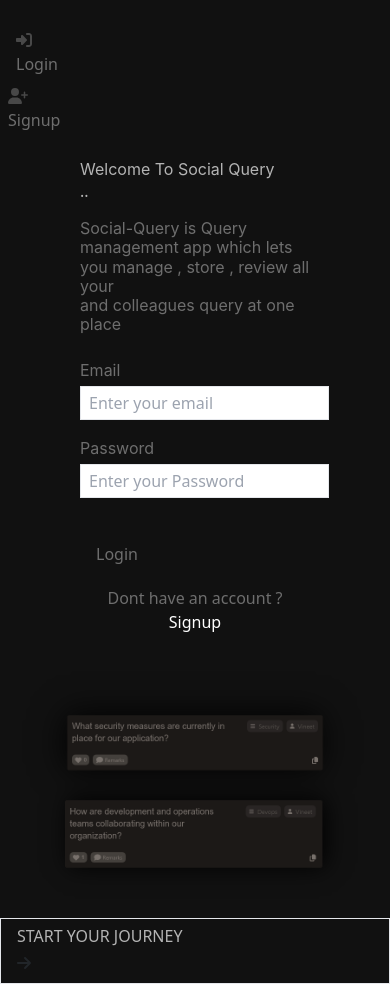
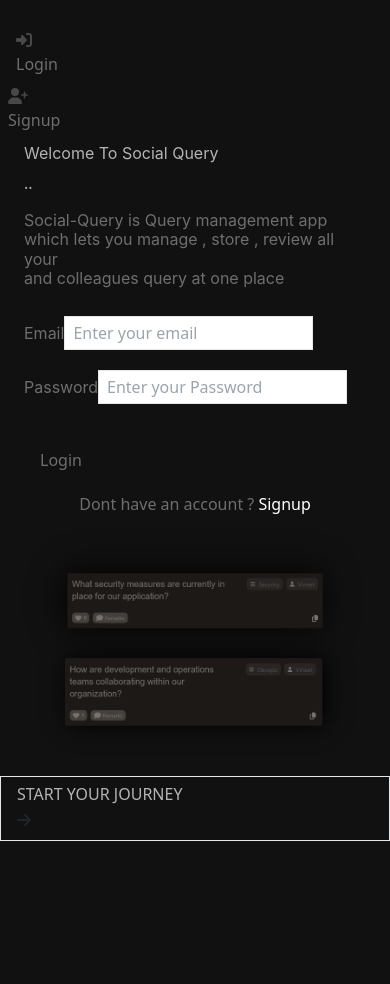
Before and after one commit to VineeTagarwaL-code/SocialQuery, a React (Vite) app in the folder client/: page /login in a window 390 px wide. After the commit the page ends 844 px from the top, so only its background shows below. Built offline with nearby package versions, Linux system fonts and the light colour scheme.

Commit message:
✅ new loginpage ui for mobile devices

```diff
--- a/client/src/components/layout/navigation/AuthNav/Navbar.jsx
+++ b/client/src/components/layout/navigation/AuthNav/Navbar.jsx
@@ -1,7 +1,7 @@
-import React , {useState}from 'react'
+import React, { useState } from 'react'
 import './AuthRoutes.css'
 import { FontAwesomeIcon } from '@fortawesome/react-fontawesome'
-import {faRightToBracket , faU, faUserPlus } from '@fortawesome/free-solid-svg-icons'
+import { faRightToBracket, faU, faUserPlus } from '@fortawesome/free-solid-svg-icons'
 import { useNavigate } from 'react-router-dom';
 
 
@@ -9,7 +9,7 @@ export default function Navbar(props) {
 
   const userName = localStorage.getItem('User')
   const navigate = useNavigate();
-  const [isLoading , setIsLoading] = useState(true)
+  const [isLoading, setIsLoading] = useState(true)
 
 
   const handleLoginClick = () => {
@@ -18,9 +18,9 @@ export default function Navbar(props) {
   const handleSignUpClick = () => {
     navigate('/signup')
   }
-  const handleLogoutClick = ()=>{
+  const handleLogoutClick = () => {
     setIsLoading(true)
-    setTimeout(()=>{
+    setTimeout(() => {
       setIsLoading(false)
       navigate('/login')
       localStorage.removeItem("SessionId")
@@ -30,23 +30,29 @@ export default function Navbar(props) {
 
   }
   return (
-    <div className=" absolute w-[fit-content] right-0 mt-4  md:mt-10 mr-4 gap-4 flex  top-0">
-      <div onClick={handleLoginClick} className="flex justify-evenly items-center gap-1 bg-stone-900 px-3 py-1   rounded-md cursor-pointer group">
+    <div className=" absolute w-[fit-content] right-0 mt-4  md:mt-10 mr-4 gap-4 flex  top-0 z-50">
+
+
+      <div onClick={handleLoginClick} className="flex justify-evenly items-center gap-1 md:bg-stone-900 bg-stone-800 px-3 py-1   rounded-md cursor-pointer group">
         <div className='w-[20px]  md:w-[25px]'>
-        <FontAwesomeIcon icon={faRightToBracket} style={{ color: "#484848" }}  />
+          <FontAwesomeIcon icon={faRightToBracket} style={{ color: "#484848" }} />
         </div>
 
         <p className='text-sec mb-1 text-sm md:text-base group-hover:text-stone-400 '>Login</p>
       </div>
 
-      <div   onClick={handleSignUpClick} className="flex justify-center items-center gap-1 bg-stone-900 md:px-3 md:py-1 px-2 py-0 rounded-md cursor-pointer group">
+
+
+      <div onClick={handleSignUpClick} className="flex justify-center items-center gap-1 md:bg-stone-900 bg-stone-800 md:px-3 md:py-1 px-2 py-0 rounded-md cursor-pointer group">
         <div className='w-[20px]  md:w-[25px]'>
-        <FontAwesomeIcon icon={faUserPlus} style={{ color: "#484848" }}  />
+          <FontAwesomeIcon icon={faUserPlus} style={{ color: "#484848" }} />
         </div>
 
         <p className='text-sec mb-1 md:text-base group-hover:text-stone-400 text-sm' >Signup</p>
       </div>
 
+
+
     </div>
   )
 }
--- a/client/src/views/AuthViews/LoginView/LoginPage.jsx
+++ b/client/src/views/AuthViews/LoginView/LoginPage.jsx
@@ -66,12 +66,12 @@ export default function LoginPage(props) {
   return (
     <div className=' h-screen w-screen main flex cont overflow-scroll'>
       <Navbar />
-      <div className='cont2 w-[screen] md:w-[60%]  bg-stone-900 flex flex-col flex-nowrap px-3 pt-4 pb-4 md:pt-16   rounded-r-lg rounded-l-lg md:rounded-r-none md:rounded-l-none overflow-scroll justify-center '>
+      <div className=' w-[screen] h-[100vh] md:w-[60%]   bg-stone-900 flex flex-col flex-nowrap   rounded-r-lg rounded-l-lg md:rounded-r-none md:rounded-l-none overflow-scroll justify-center '>
 
-        <div className='mt-12'>
+        <div className='md:mt-12 mt-2  w-[100vw] md:w-[100%]  h-[100vh] flex justify-center flex-col px-4'>
           <div className='flex mb-3'>
-            <h1 className=' text-lg md:text-4xl text-main inter animate__animated animate__fadeInUp'>Welcome To Social Query</h1>
-            <span className='text-main  text-lg md:text-4xl animate__animated animate__fadeInUp'>..</span>
+            <h1 className=' text-2xl mb-2 md:mb-0 md:text-4xl text-main inter animate__animated animate__fadeInUp'>Welcome To Social Query</h1>
+            <span className='text-main  text-2xl md:text-4xl animate__animated animate__fadeInUp '>..</span>
           </div>
           <div className='flex  w[100%] md:w-[90%] md:mb-3 md-1 animate__animated animate__fadeInUp'>
             <h2 className='text-base text-sec inter'>Social-Query is Query management app which lets you manage , store , review all your <br /> and colleagues query at one place</h2>
@@ -92,15 +92,15 @@ export default function LoginPage(props) {
 
       </div>
 
-      <div className=' w-[screen] md:w-[40%] pt-6 md:pt-0 md:pb-0 pb-6 flex justify-center items-center flex-col flex-nowrap'>
-        <img src={query} alt="queries" className='animate__animated animate__fadeInUp' />
+      <div className=' hidden md:visible w-[screen] md:w-[40%] pt-6 md:pt-0 md:pb-0 pb-6 md:flex justify-center items-center flex-col flex-nowrap animate__animated animate__fadeInUp'>
+        <img src={query} alt="queries"  />
 
         <div className='flex flex-nowrap justify-center items-center gap-2 border-1 rounded-sm  border-soild border-stone-300 px-3 py-2
         group cursor-pointer hover:border-transparent custom-hover-effect
         '>
 
           <h1 className='text-main text-sm md:text-lg  mb-1 group-hover:text-stone-900'>START YOUR JOURNEY</h1>
-          <FontAwesomeIcon icon={faArrowRight}  className=' text-stone-300 group-hover:text-stone-900' />
+          <FontAwesomeIcon icon={faArrowRight} className=' text-stone-300 group-hover:text-stone-900' />
         </div>
 
       </div>
--- a/client/src/views/AuthViews/SignupView/SignupPage.jsx
+++ b/client/src/views/AuthViews/SignupView/SignupPage.jsx
@@ -78,15 +78,15 @@ function SignupPage(props) {
 
 
       </div>
+      <div className=' w-[screen] md:w-[40%] pt-6 md:pt-0 md:pb-0 pb-6 flex justify-center items-center flex-col flex-nowrap animate__animated animate__fadeInUp'>
+        <img src={query} alt="queries"  />
 
+        <div className='flex flex-nowrap justify-center items-center gap-2 border-1 rounded-sm  border-soild border-stone-300 px-3 py-2
+        group cursor-pointer hover:border-transparent custom-hover-effect
+        '>
 
-      <div className=' w-[screen] md:w-[40%] pt-6 md:pt-0 md:pb-0 pb-6 flex justify-center items-center flex-col flex-nowrap'>
-        <img src={query} alt="queries" className='animate__animated animate__fadeInUp' />
-
-        <div className='flex flex-nowrap justify-center items-center gap-2 '>
-
-          <h1 className='text-main text-sm md:text-lg  cursor-none mb-1 underline animate__animated animate__fadeInUp'>Start you Journey now </h1>
-          <FontAwesomeIcon icon={faArrowRight} style={{ color: "white" }} className='animate__animated animate__fadeInUp' />
+          <h1 className='text-main text-sm md:text-lg  mb-1 group-hover:text-stone-900'>START YOUR JOURNEY</h1>
+          <FontAwesomeIcon icon={faArrowRight} className=' text-stone-300 group-hover:text-stone-900' />
         </div>
 
       </div>
```
Lines whose indentation alone changed are shown as unchanged.
